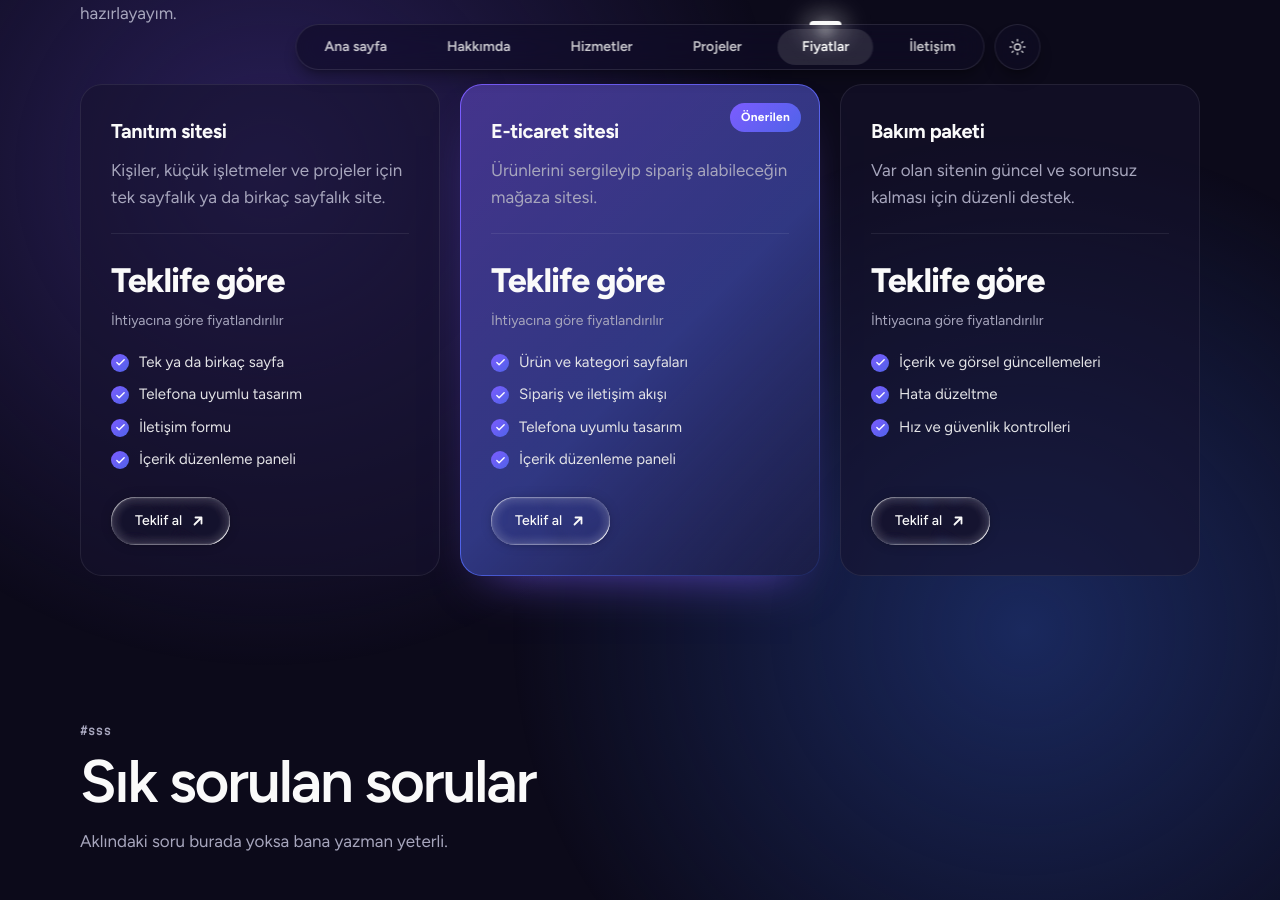
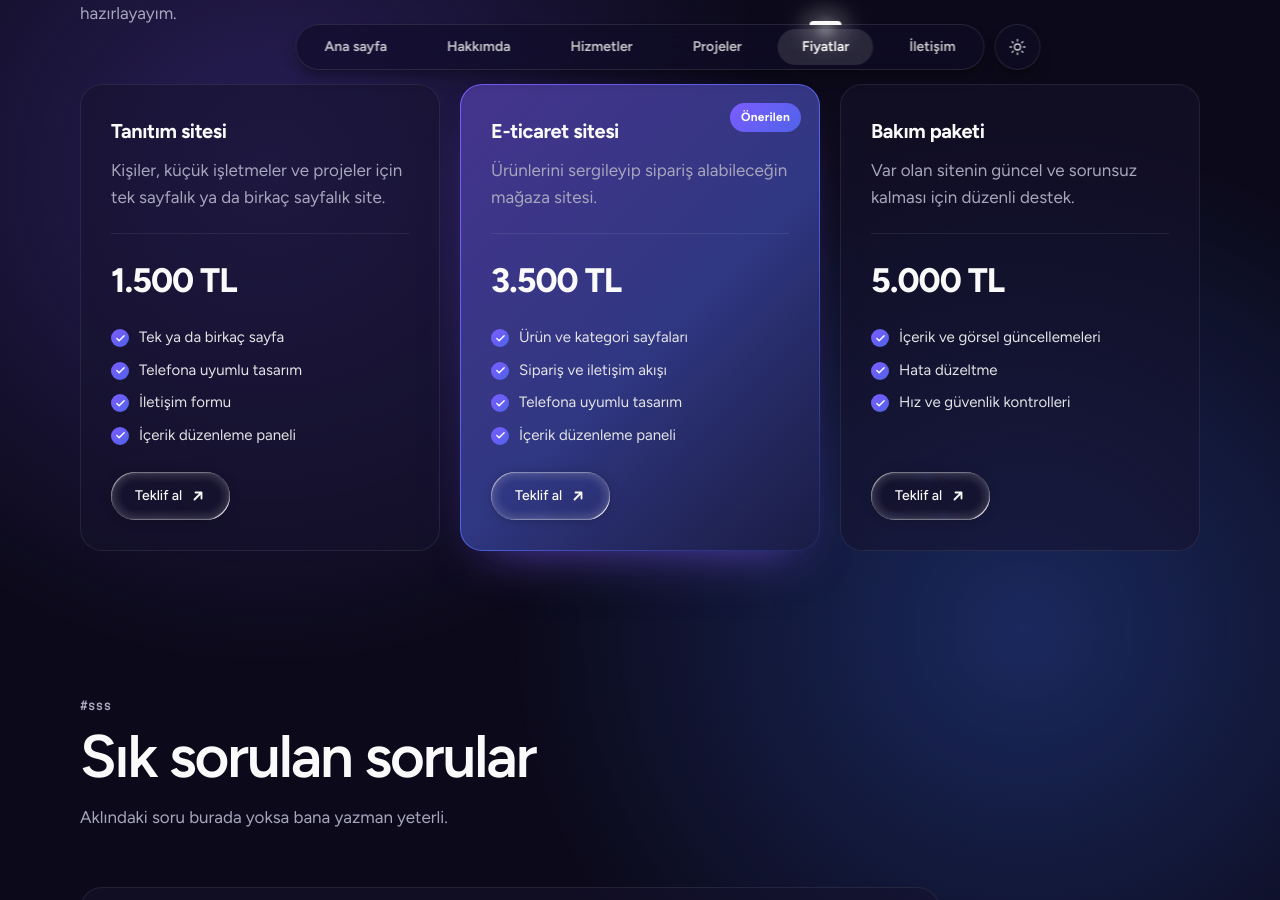
Before and after one commit to MuhammedHmz1453/MuhammedHmz1453.github.io, a Jekyll site: the page built from index.html, in a window 1280 px wide and 900 px high, scrolled down 4691 px. Built offline with Jekyll 4.4.1, drawn with Linux system fonts in a browser that asks for light colours.

Commit message:
Paket fiyatları: 1.500 TL, 3.500 TL, 5.000 TL
Co-Authored-By: Claude Opus 5.5 <noreply@anthropic.com>
Claude-Session: https://claude.ai/code/session_015cD98G2LMLwpiJcFaBPEqb

```diff
--- a/_data/fiyatlar.yml
+++ b/_data/fiyatlar.yml
@@ -4,7 +4,7 @@ baslik: Başlangıç paketleri
 aciklama: Her proje farklı; fiyat, ihtiyacına göre belirlenir. Paketi seç, sana özel teklif hazırlayayım.
 paketler:
   - ad: Tanıtım sitesi
-    fiyat: ''
+    fiyat: 1.500 TL
     fiyat_notu: ''
     aciklama: Kişiler, küçük işletmeler ve projeler için tek sayfalık ya da birkaç sayfalık site.
     one_cikan: false
@@ -14,7 +14,7 @@ paketler:
       - İletişim formu
       - İçerik düzenleme paneli
   - ad: E-ticaret sitesi
-    fiyat: ''
+    fiyat: 3.500 TL
     fiyat_notu: ''
     aciklama: Ürünlerini sergileyip sipariş alabileceğin mağaza sitesi.
     one_cikan: true
@@ -24,7 +24,7 @@ paketler:
       - Telefona uyumlu tasarım
       - İçerik düzenleme paneli
   - ad: Bakım paketi
-    fiyat: ''
+    fiyat: 5.000 TL
     fiyat_notu: ''
     aciklama: Var olan sitenin güncel ve sorunsuz kalması için düzenli destek.
     one_cikan: false
```
